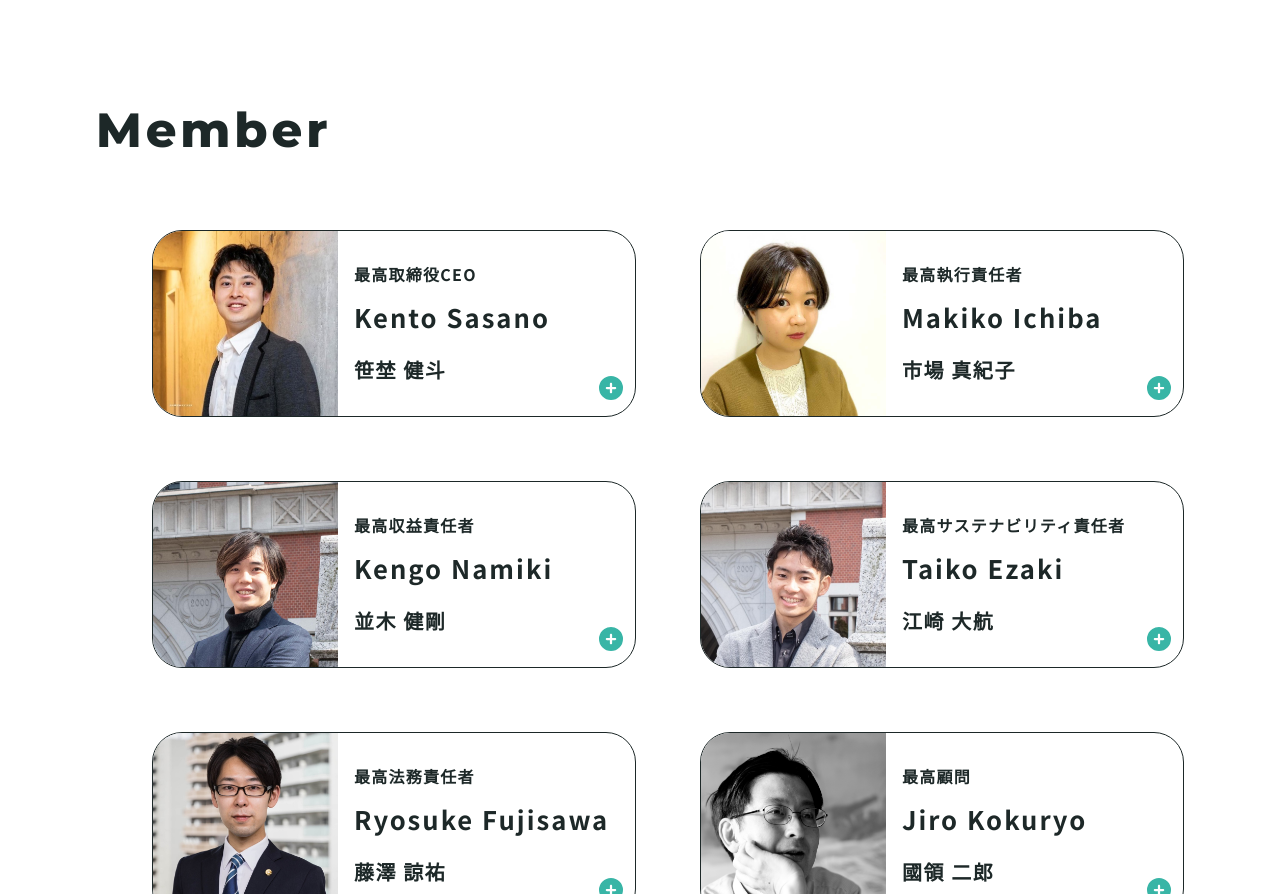
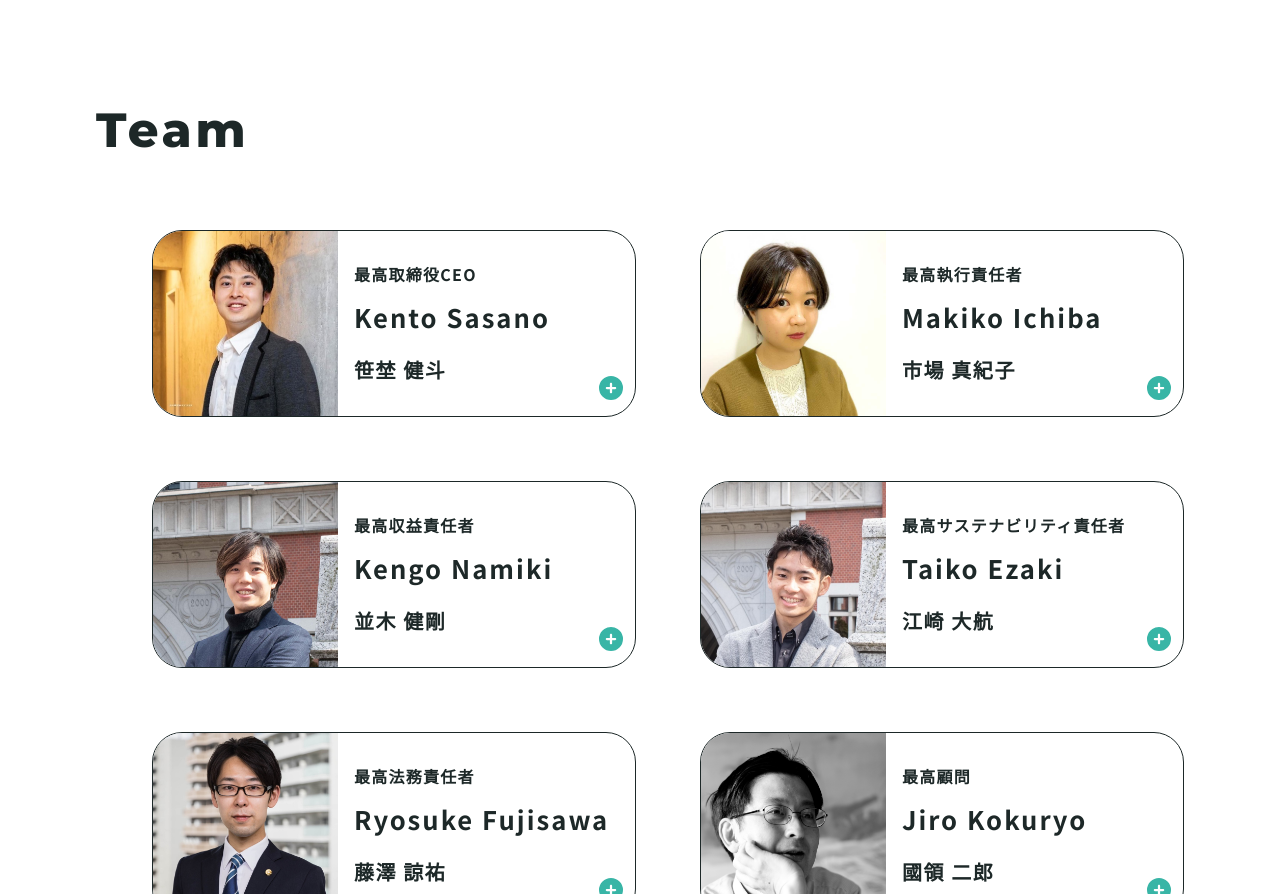
Before and after one commit to podev826/NEXT-scrumy-HP, a Next.js app: page /about in a window 1280 px wide. Shown: the part 1659-2553 px from the top of the page. Built offline with nearby package versions, Linux system fonts and the light colour scheme; no server answers.

Commit message:
[update]タイトルを変更

```diff
--- a/src/features/about/Member.tsx
+++ b/src/features/about/Member.tsx
@@ -22,7 +22,7 @@ export const AboutMember: FC = () => {
     <IdWrapper id="member">
       <ContentWrapper bgType="white">
         <FadeInAnimation>
-          <PrimaryTitle en="Member" />
+          <PrimaryTitle en="Team" />
           <Box
             mt={{ base: 8, md: 12, xl: 16 }}
             pl={{ xl: 14 }}
```
